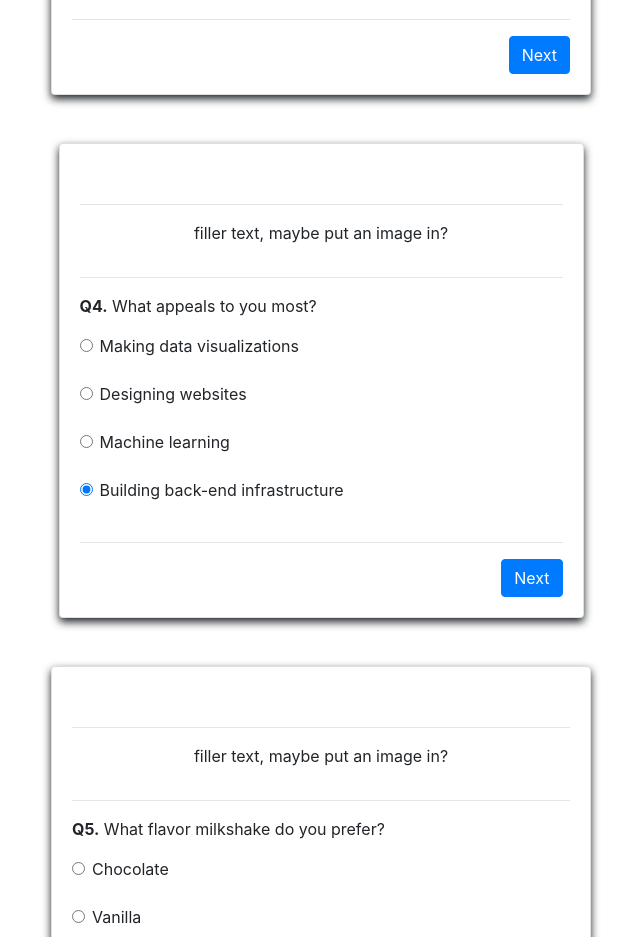
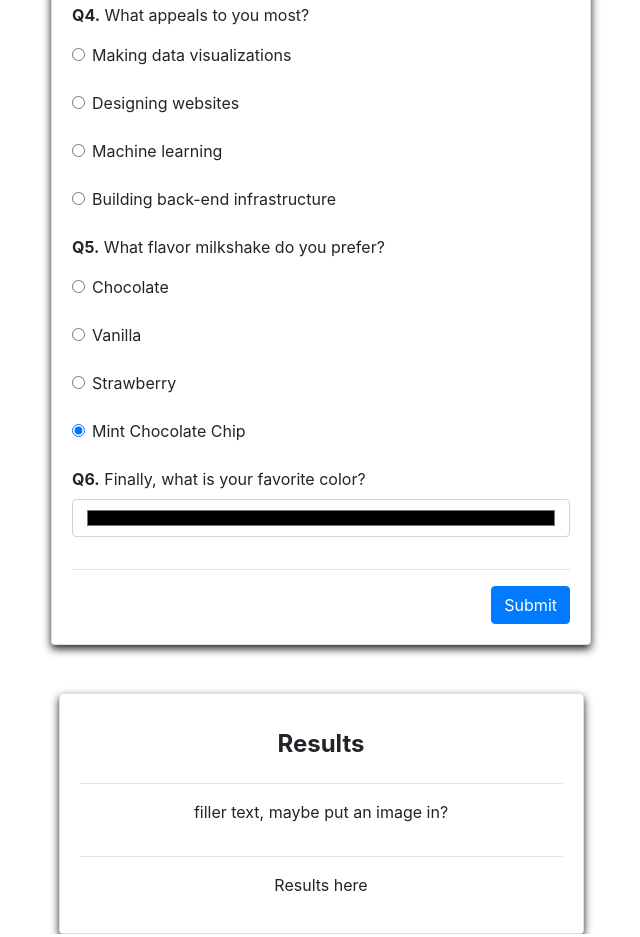
Before and after one commit to Maggie-Mango/Program-Language-Selector, a plain HTML site: page language.html in a window 1280 px wide. Shown: the part 483-1420 px from the top of the page, without its empty margins (319-959 px from the left). Drawn offline with Linux system fonts and the light colour scheme.

Commit message:
put all questions onto one card.

```diff
--- a/css/styles.css
+++ b/css/styles.css
@@ -1,3 +1,8 @@
 .card {
   box-shadow: 0 4px 8px 0;
 }
+
+
+button .btn1 {
+  float: left;
+}
--- a/js/scripts.js
+++ b/js/scripts.js
@@ -1,5 +1,11 @@
+$(document).ready(function(){
+  $('button.btn').on(click, function() {
+  let nextQuestion = $(this).closest('form#form').next();
 
-
-
-
-$(document).ready(function() {
+    if (nextQuestion.length !== 0) {
+      $('html, form#form').animate({
+          scrollTop: nextQuestion.offset().top
+      }, 1000);
+    }
+  });
+  });
--- a/language.html
+++ b/language.html
@@ -9,11 +9,11 @@
 </head>
 <body>
 
-  <form id="formOne">
+  <form id="form">
     <div class="container mt-5">
       <div class="row justify-content-md-center">
         <div class="col-md-6">
-          <div class="card card-body card-body-cascade text-center">
+          <div class="card card-body">
             <h4 class="font-weight-bold text-center mt-3">Find Your Programming Language</h4>
             <hr>
             <div class="survey-head text-center">
@@ -34,29 +34,8 @@
               <label for="start"><b>Q3.</b>Date started coding:</label>
               <input id="born" class="form-control" type="date">
             </div>
-            <hr>
-            <div class="survey-footer clearfix">
-              <a type="button" class="btn btn-primary float-right btn1">Next</a>
-            </div>
-          </div>
-        </div>
-      </div>
-    </form>
 
-
-
-<form id="formTwo">
-  <div class="container mt-5">
-    <div class="row justify-content-md-center">
-      <div class="col-md-6">
-        <div class="card card-body card-body-cascade">
-          <h4 class="font-weight-bold text-center mt-3"></h4>
-          <hr>
-          <div class="survey-head text-center">
-            <p>filler text, maybe put an image in?</p>
-          </div>
-          <hr>
-          <p><b>Q4.</b> What appeals to you most?</p>
+            <p><b>Q4.</b> What appeals to you most?</p>
           <div class="form-check mb-4">
             <input class="form-check-input" name="group1" type="radio" id="radio-q3" value="option1" checked>
             <label class="form-check-label" for="radio-q3">Making data visualizations</label>
@@ -76,28 +55,7 @@
             <input class="form-check-input" name="group1" type="radio" id="radio-q3" value="option1" checked>
             <label class="form-check-label" for="radio-q3">Building back-end infrastructure</label>
           </div>
-          <hr>
-          <div class="survey-footer clearfix">
-          <a type="submit" class="btn btn-primary float-right">Next</a>
-          </div>
-        </div>
-      </div>
-    </div>
-  </div>
-</div>
-</form>
 
-<form id="formThree">
-  <div class="container mt-5">
-    <div class="row justify-content-md-center">
-      <div class="col-md-6">
-        <div class="card card-body card-body-cascade">
-          <h4 class="font-weight-bold text-center mt-3"></h4>
-          <hr>
-          <div class="survey-head text-center">
-            <p>filler text, maybe put an image in?</p>
-          </div>
-          <hr>
           <p><b>Q5.</b> What flavor milkshake do you prefer?</p>
           <div class="form-check mb-4">
             <input class="form-check-input" name="group1" type="radio" id="radio-q3" value="option1" checked>
@@ -126,13 +84,12 @@
           <hr>
           <div class="survey-footer clearfix">
           <a type="submit" class="btn btn-primary float-right">Submit</a>
+
+            </div>
           </div>
         </div>
       </div>
-    </div>
-  </div>
-</div>
-</form>
+    </form>
 
 <form id="formFour">
   <div class="container mt-5">
```
